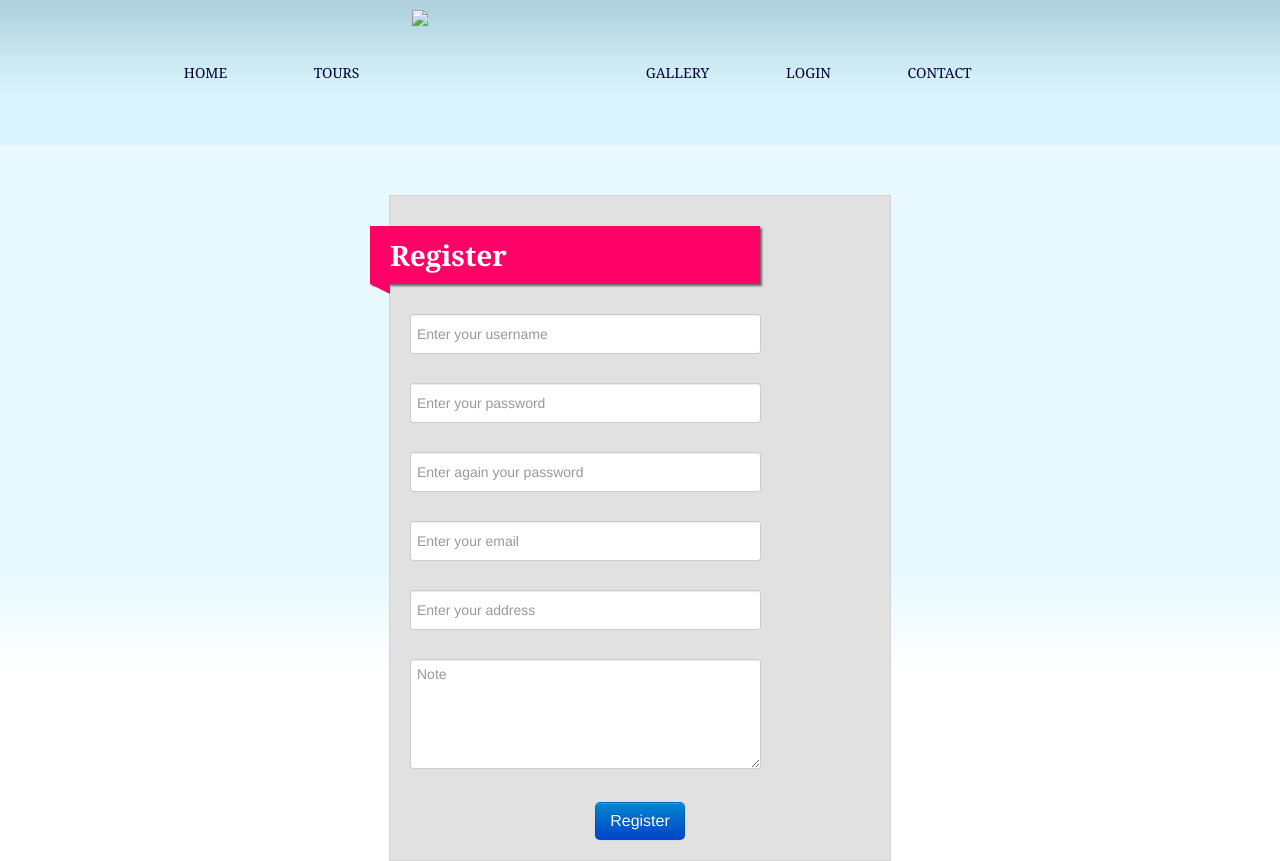
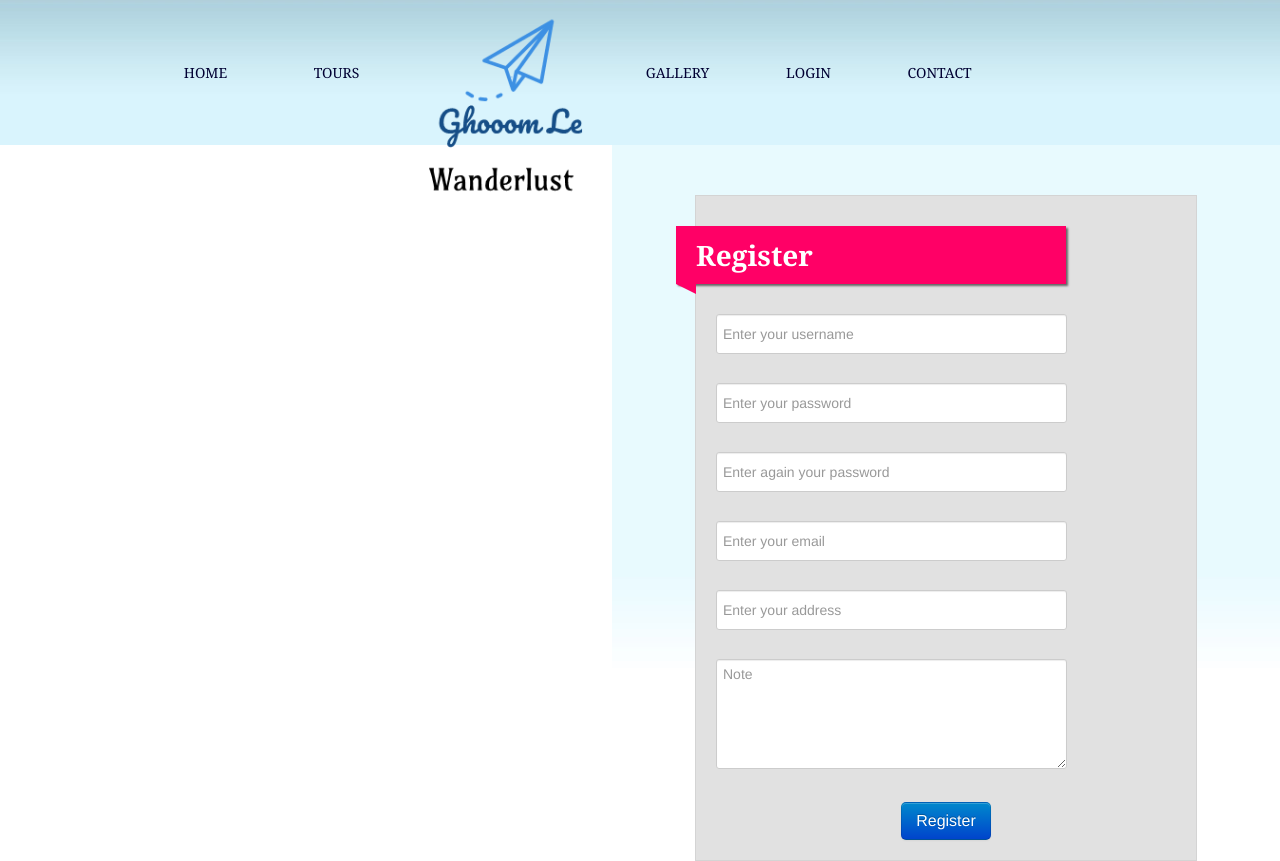
Before and after one commit to shivak215/ask.github.io, a plain HTML site: page register.html in a window 1280 px wide. Shown: the top 861 px of the page. Drawn offline with Linux system fonts and the light colour scheme.

Commit message:
Update register.html

```diff
--- a/register.html
+++ b/register.html
@@ -24,7 +24,7 @@
     	<li><a href="index.html">Home</a></li>
         <li><a href="tour.html">Tours</a></li>
     </ul>
-    <a href="index.html"><img src="image/" width="190"/></a>
+    <a href="index.html"><img src="image/logo.png" width="190"/></a>
     <ul>
     	<li><a href="gallery.html">Gallery</a></li>
        <li><a href="#login_form" role="button" data-toggle="modal">Login</a></li>
```
